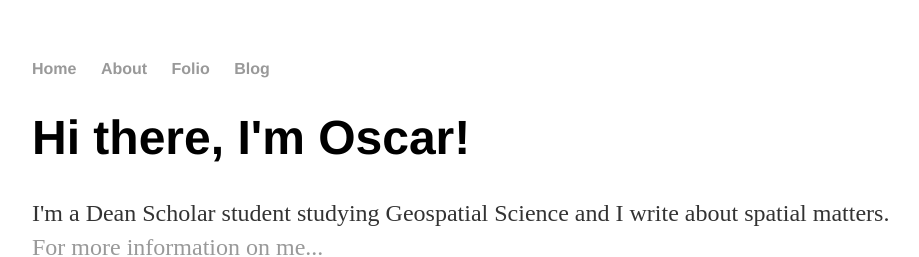
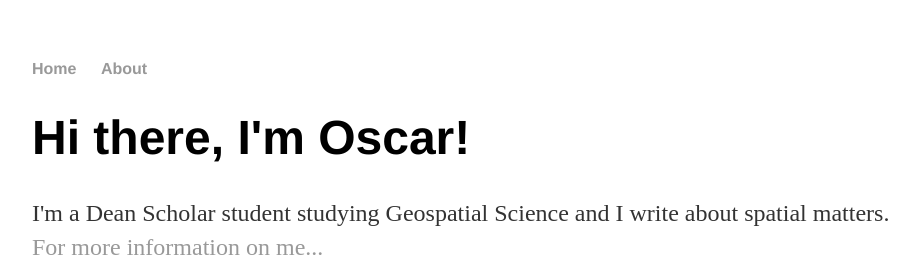
Before and after one commit to cartoos/cartoos.github.io, a Jekyll site: the page built from index.html, in a window 1280 px wide. Shown: the top 257 px of the page, without its empty margins (160-1079 px from the left). Built offline with Jekyll 4.4.1, drawn with Linux system fonts in a browser that asks for light colours.

Commit message:
Update default.html

```diff
--- a/_layouts/default.html
+++ b/_layouts/default.html
@@ -10,8 +10,6 @@
 	    		<ul>
 	        		<li><a href="/">Home</a></li>
 		        	<li><a href="/about">About</a></li>
-	        		<li><a href="/cv">Folio</a></li>
-	        		<li><a href="/blog">Blog</a></li>
 	    		</ul>
 			</nav>
 			<div class="container">
```
